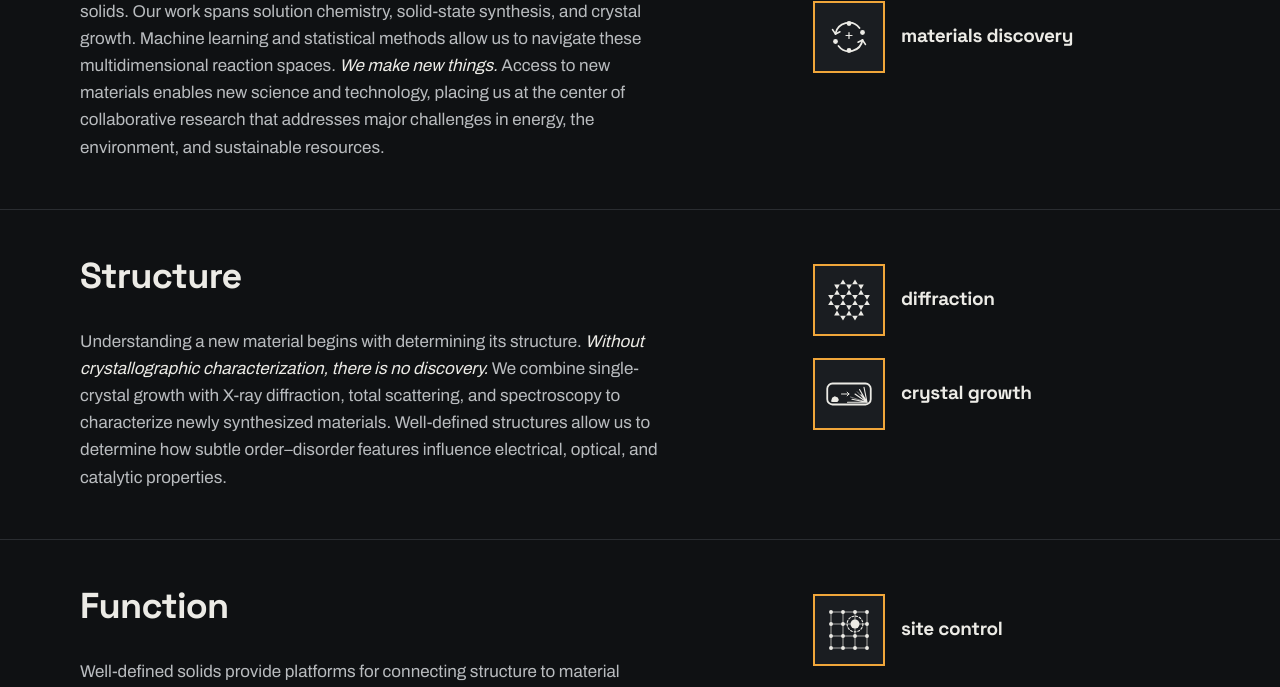
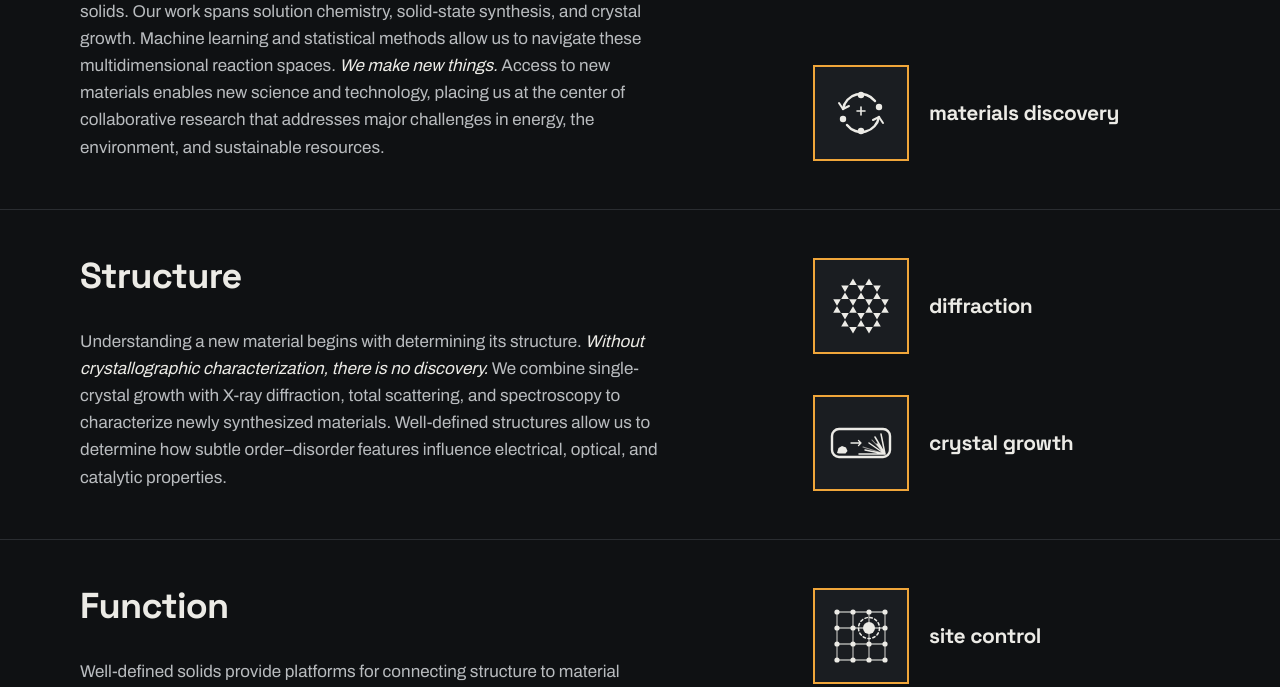
Before and after one commit to jmhlab/hodgesLab, an Eleventy site: page src/research.njk in a window 1280 px wide. Shown: the part 731-1418 px from the top of the page. Built offline with nearby package versions, Linux system fonts and the light colour scheme; Eleventy itself is replaced by a stand-in of ours; files that its build step writes are made by us from their sources.

Commit message:
Research tiles span the row height

```diff
--- a/src/assets/css/site.css
+++ b/src/assets/css/site.css
@@ -521,3 +521,12 @@ html { color-scheme: dark; }
 .research-intro p:first-child { color: var(--text); font-size: 18px; }
 .research-intro p + p { margin-top: 14px; }
 .themes { margin-top: 32px; }
+
+/* research tiles: fill the row's height, top tile level with the heading */
+.theme { align-items: stretch; }
+.theme-tiles { height: 100%; justify-content: space-between; padding-top: 0; gap: 24px; }
+.theme-tiles .pillar { grid-template-columns: 96px 1fr; gap: 20px; }
+.theme-tiles .pillar-icon { width: 96px; height: 96px; }
+.theme-tiles .pillar-icon svg { width: 64px; height: 64px; }
+.theme-tiles .pillar-title { font-size: 21px; }
+@media (max-width: 900px) { .theme-tiles { height: auto; justify-content: flex-start; } .theme-tiles .pillar { grid-template-columns: 72px 1fr; } .theme-tiles .pillar-icon { width: 72px; height: 72px; } .theme-tiles .pillar-icon svg { width: 48px; height: 48px; } }
```
